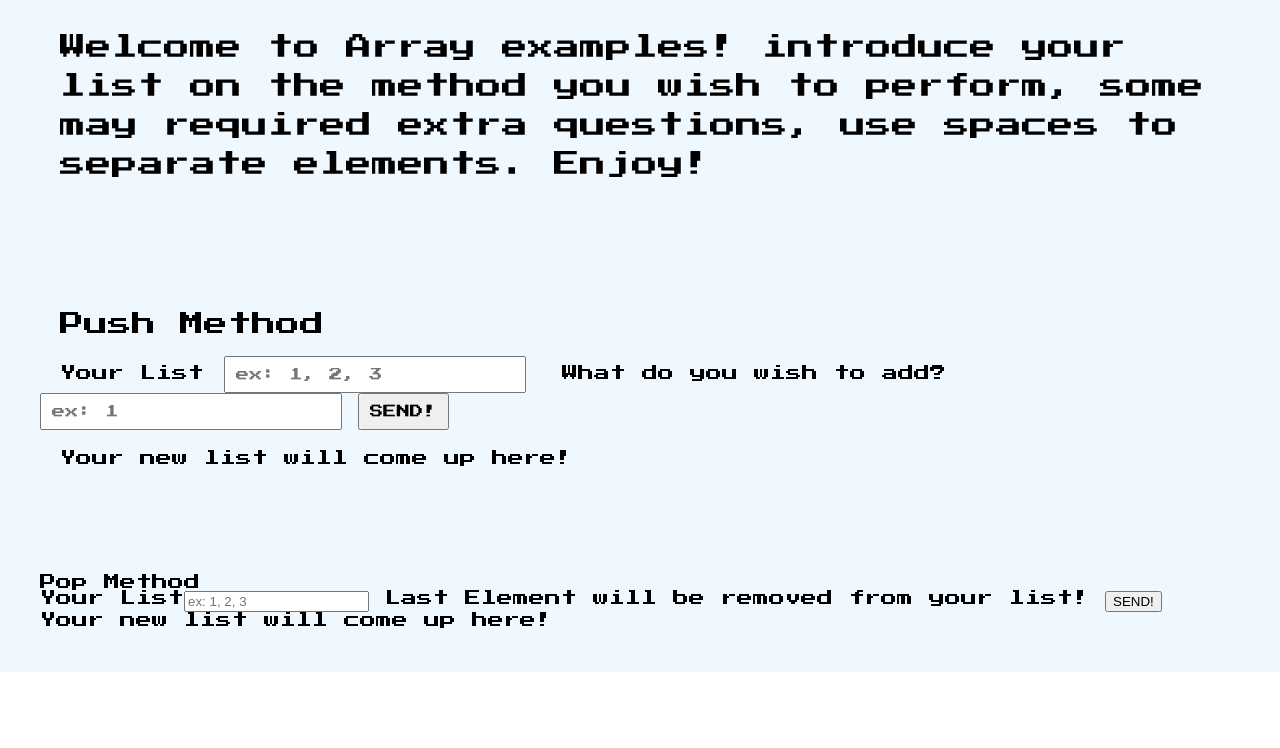
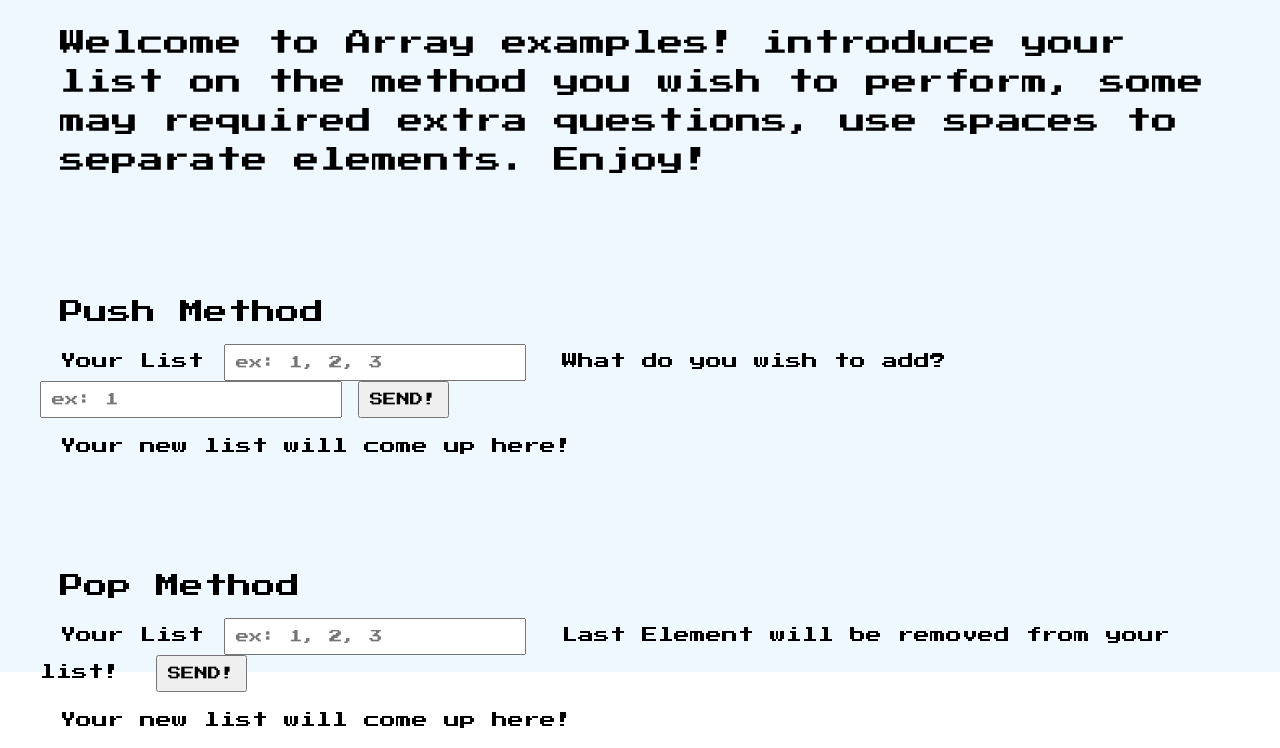
Before and after one commit to marzboi/202304-w2ch5-marco-fratini, a website with bundled scripts: page index.html in a window 1280 px wide. Shown: the part 128-876 px from the top of the page. Before the commit the page ends 800 px from the top, so only its background shows below. Built offline with nearby package versions, Linux system fonts and the light colour scheme.

Commit message:
Add styles to new pop function

```diff
--- a/sass/styles.scss
+++ b/sass/styles.scss
@@ -60,4 +60,37 @@ main {
       }
     }
   }
+
+  .pop-container {
+    h3 {
+      padding: 20px;
+      font-size: rem(24);
+    }
+    label {
+      padding: 20px;
+    }
+    input {
+      font-family: inherit;
+      padding: 10px;
+    }
+
+    button {
+      font-family: inherit;
+      padding: 10px;
+    }
+
+    div {
+      p {
+        padding: 20px;
+        font-size: rem(16);
+      }
+      ol {
+        li {
+          padding-left: 20px;
+          padding-bottom: 10px;
+          font-size: rem(16);
+        }
+      }
+    }
+  }
 }
```
Also changed, not shown: styles.css, 1 other file.
